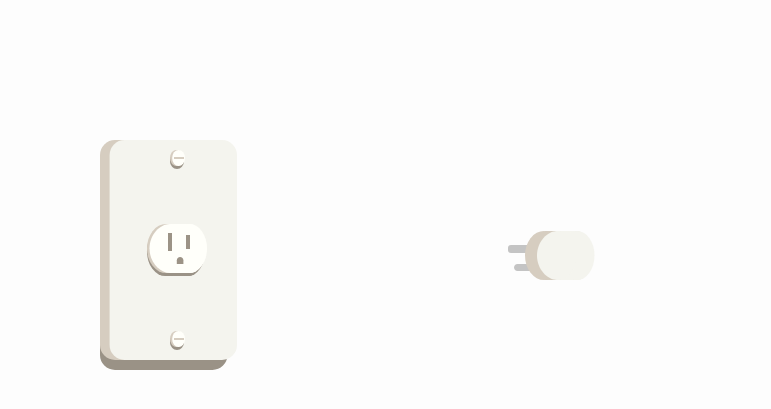
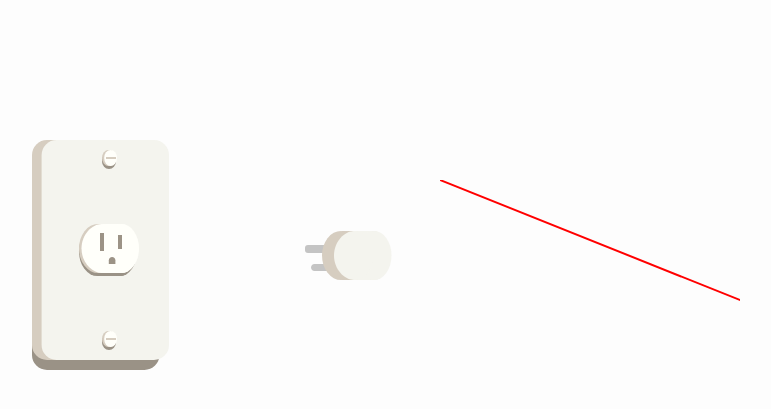
Before and after one commit to MichaelOdermatt/MichaelOdermatt.github.io, a Jekyll site: the page built from index.markdown, in a window 1280 px wide. Shown: the top 409 px of the page, without its empty margins (336-1107 px from the left). Built offline with Jekyll 4.4.1, drawn with Linux system fonts in a browser that asks for light colours.

Commit message:
added cord, with issues

```diff
--- a/CSS/common.css
+++ b/CSS/common.css
@@ -27,4 +27,4 @@
 /* Set the height to 100% */
 .height-full { height: 100% !important; }
 
-.z-index-5 {z-index: 5;}
+.pointer-events-none {pointer-events: none;}
--- a/_layouts/home.html
+++ b/_layouts/home.html
@@ -52,10 +52,20 @@
         <path d="M29 24.5C29 38.031 39.0066 49 49.5 49C59.9934 49 68.5 38.031 68.5 24.5C68.5 10.969 59.9934 0 49.5 0C39.0066 0 29 10.969 29 24.5Z" fill="#F4F4EE"/>
       </svg>
     </div>
+    <div class="vertical-2-3-center">
+      <svg id="cord_svg" class="position-absolute plug-transition pointer-events-none">
+        <line id="cord" x1="0" y1="0" x2="500" y2="200" style="stroke:rgb(255,0,0);stroke-width:2" />
+      </svg>
+    </div>
+    <div id="cord_end" width="50" height="50" class="vertical-2-3-center">
+    </div>
   </div>
 </div>
 
 <script>
+
+  //get cord end div
+  var cord_end_div = $("#cord_end");
 
   // initialize a plug object
   function plug_object(plug_offset_x, plug_offset_y, plug_element, play_area_floor, play_area_ceil, play_area_wall_left, play_area_wall_right) {
@@ -191,4 +202,35 @@
     plug.move_plug(plug.plug_x, plug.plug_y);
   });
 
+  // test function
+  function create_line(x1, y1, x2, y2, line_id, line_svg_id) {
+
+    line_svg = document.getElementById(line_svg_id);
+    line = document.getElementById(line_id);
+
+    line_svg.style.left = x1;
+    line_svg.style.top = y1;
+    $("#" + line_svg_id).attr("width", x2 - x1);
+    //line.style.height = y2 - y1;
+    console.log(x2);
+      //.attr('y1', y1)
+      //.attr('x2', x2)
+      //.attr('y2', y2);
+
+    // distance = Math.sqrt( ((x1-x2)*(x1-x2)) + ((y1-y2)*(y1-y2)) );
+
+    // xMid = (x1+x2)/2;
+    // yMid = (y1+y2)/2;
+
+    // slope_in_radians = Math.atan2(y1 - y2, x1 - x2);
+    // slope_in_degrees = (slope_in_radians * 180) / Math.PI;
+
+    // line = document.getElementById(line_id);
+    // line.style.width = distance;
+    // line.style.top = yMid;
+    // line.style.left = xMid - (distance/2);
+    // line.style.transform = "rotate(" + slope_in_degrees + "deg)";
+
+  }
+
 </script>
```
Also changed, not shown: other parts of _layouts/home.html (+1 -0 lines), 3 other files.
